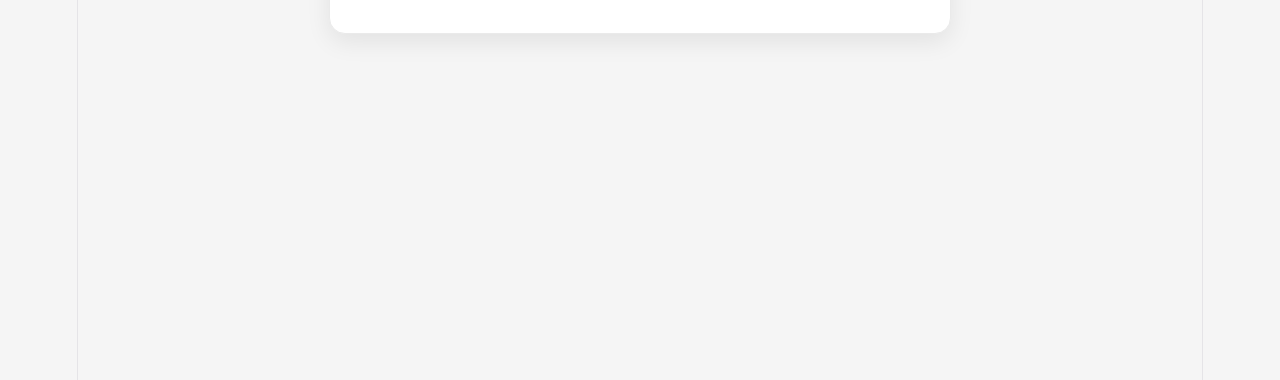
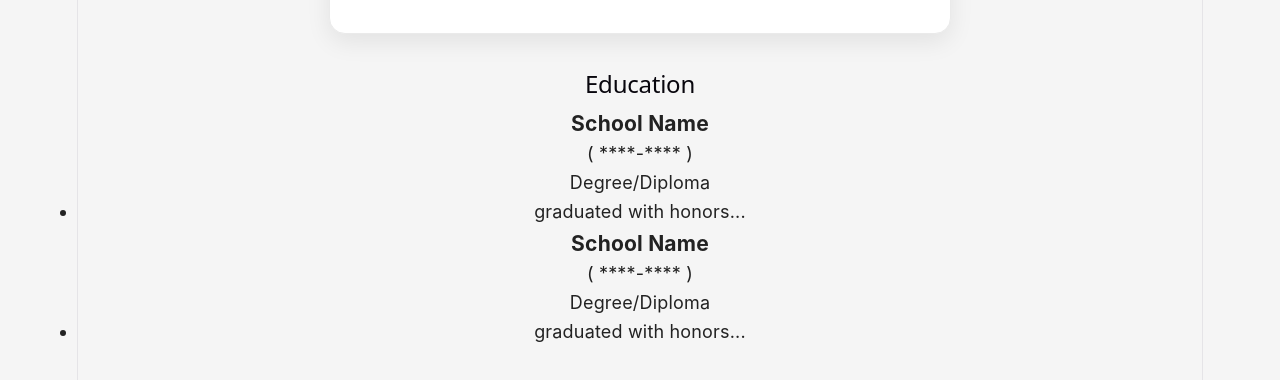
Before and after one commit to b-zhang-15977/cv_application, a React (Vite) app: page / in a window 1280 px wide. Shown: the part 356-736 px from the top of the page. Built offline with nearby package versions, Linux system fonts and the light colour scheme.

Commit message:
Implement Education Body

```diff
--- a/src/App.jsx
+++ b/src/App.jsx
@@ -6,17 +6,36 @@ import './App.css'
 
 function App() {
   const [generalInfo, setGeneralInfo] = useState({
-      name: "john doe",
-      title: "placeholder",
-      description: "Lorem ipsum dolor...",
-      email: "placeholder@email.com",
-      phone: "123-456-7890",
-  });
+    name: "john doe",
+    title: "placeholder",
+    description: "Lorem ipsum dolor...",
+    email: "placeholder@email.com",
+    phone: "123-456-7890",
+  })
+
+  const [education, setEducation] = useState([
+    {
+      school: "School Name",
+      title: "Degree/Diploma",
+      date: "****-****",
+      details: [
+        "graduated with honors..."
+      ],
+    },
+    {
+      school: "School Name",
+      title: "Degree/Diploma",
+      date: "****-****",
+      details: [
+        "graduated with honors..."
+      ],
+    },
+  ])
 
   return (
     <>
       <General info={generalInfo} setInfo={setGeneralInfo} />
-      <Education />
+      <Education info={education} setInfo={setEducation} />
       <Experience />
     </>
   )
--- a/src/components/Education.jsx
+++ b/src/components/Education.jsx
@@ -1,7 +1,28 @@
-import "../styles/Education.module.css"
+import styles from "../styles/Education.module.css";
 
-export default function Education() {
+export default function Education({info, setInfo}) {
     return(
-        <></>
-    )
+        <section className={styles.educationSection}>
+        <h2 className={styles.title}>Education</h2>
+
+        <div className={styles.educationList}>
+            {info.map((item, index) => (
+            <div key={index} className={styles.card}>
+                <div className={styles.header}>
+                <h3 className={styles.school}>{item.school}</h3>
+                <span className={styles.date}> ( {item.date} ) </span>
+                </div>
+
+                <p className={styles.degree}>{item.title}</p>
+
+                <ul className={styles.details}>
+                {item.details.map((detail, i) => (
+                    <li key={i}>{detail}</li>
+                ))}
+                </ul>
+            </div>
+            ))}
+        </div>
+        </section>
+    );
 }
```
